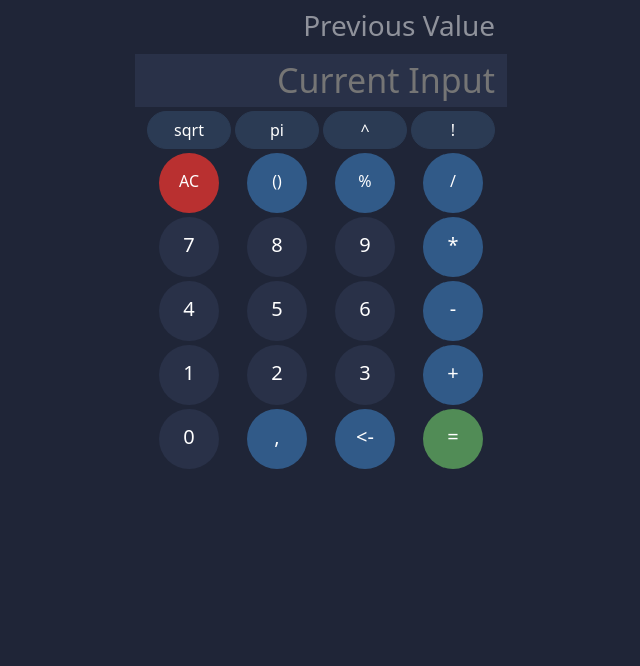
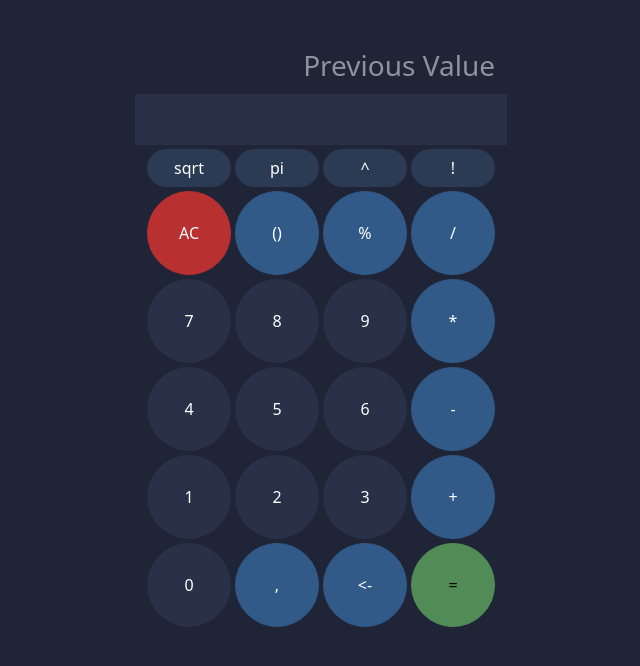
Before and after one commit to Saibaken/react-calculator, a React (Create React App) app: page / in a window 1280 px wide. Shown: the top 666 px of the page, without its empty margins (319-959 px from the left). Built offline with nearby package versions, Linux system fonts and the light colour scheme.

Commit message:
feat: :sparkles: Changed CSS for buttons; Added basic functionality

```diff
--- a/package.json
+++ b/package.json
@@ -7,6 +7,7 @@
     "@testing-library/react": "^13.1.1",
     "@testing-library/user-event": "^13.5.0",
     "bootstrap": "^5.1.3",
+    "mathjs": "^10.5.0",
     "react": "^18.0.0",
     "react-bootstrap": "^2.2.3",
     "react-dom": "^18.0.0",
--- a/src/App.js
+++ b/src/App.js
@@ -1,55 +1,107 @@
 import "./App.scss";
-import React from "react";
+import React, { useState } from "react";
+import { evaluate } from "mathjs";
 
 export default function App() {
+  const [currentInput, setCurrentInput] = useState("");
+
+  const addToInput = (symbol) => {
+    console.log("🚀 ~ file: App.js ~ line 9 ~ addToInput ~ symbol", symbol)
+    setCurrentInput(prevState => prevState + symbol);
+  };
+
+  const removeClick = () => {
+    setCurrentInput((prevState) => prevState.slice(0, -1));
+  };
+
+  const allClearClick = () => {
+    setCurrentInput("");
+  };
+
+  const submitHandler = (e) => {
+    e.preventDefault();
+    const answer = evaluate(currentInput);
+    setCurrentInput(answer.toString());
+  };
+
+  const precentClick = () => {};
+
+  const bracketClick = () => {};
+
+  const handleKeyboard = (e) => {
+    switch (e.key) {
+      case "Enter":
+        submitHandler(e);
+        break;
+      case "0":
+      case "1":
+      case "2":
+      case "3":
+      case "4":
+      case "5":
+      case "6":
+      case "7":
+      case "8":
+      case "9":
+      case "+":
+      case "-":
+      case "*":
+      case "/":
+        addToInput(e.key);
+        break;
+      default:
+        break;
+    }
+  }
+
   return (
-    <form>
+    <form onSubmit={(e) => submitHandler(e)} onKeyDown={(e) => handleKeyboard(e)}>
       <div className="container d-flex flex-column justify-content-center align-items-center">
       <div className="row flex-column col-12 col-md-8 col-lg-4">
-        <div className="col faded-text my-1 text-end">Previous Value</div>
-        <input className="col border-0 main-text my-1 text-end w-100" type="text" placeholder="Current Input" />
+        <div className="col previous-value my-1 text-end">Previous Value</div>
+        <div className="col border-0 current-input my-1 text-end w-100">&nbsp;{currentInput}</div>
       </div>
       <div className="row gap-1 d-flex col-12 col-md-8 col-lg-4 justify-content-center">
           <div className="row gap-1 d-flex flex-row justify-content-center">
-            <button className="btn btn-x-operations rounded-pill col">sqrt</button>
-            <button className="btn btn-x-operations rounded-pill col">pi</button>
-            <button className="btn btn-x-operations rounded-pill col">^</button>
-            <button className="btn btn-x-operations rounded-pill col">!</button>
+            <button className="btn btn-x-operations rounded-pill col" type="button">sqrt</button>
+            <button className="btn btn-x-operations rounded-pill col" type="button">pi</button>
+            <button className="btn btn-x-operations rounded-pill col" type="button">^</button>
+            <button className="btn btn-x-operations rounded-pill col" type="button">!</button>
           </div>
 
           <div className="row gap-1 d-flex flex-row justify-content-around">
-            <button className="btn btn-ac         col round-button">AC</button>
-            <button className="btn btn-operations col round-button">()</button>
-            <button className="btn btn-operations col round-button">%</button>
-            <button className="btn btn-operations col round-button">/</button>
+            <button className="btn btn-ac         col rounded-circle" type="button" onClick={allClearClick}>AC</button>
+            <button className="btn btn-operations col rounded-circle" type="button" onClick={bracketClick}>()</button>
+            <button className="btn btn-operations col rounded-circle" type="button" onClick={precentClick}>%</button>
+            <button className="btn btn-operations col rounded-circle" type="button" onClick={() => addToInput("/")}>/</button>
           </div>
 
           <div className="row gap-1 d-flex flex-row  justify-content-around">
-            <button className="btn btn-numbers btn-lg col round-button">7</button>
-            <button className="btn btn-numbers btn-lg col round-button">8</button>
-            <button className="btn btn-numbers btn-lg col round-button">9</button>
-            <button className="btn btn-operations btn-lg col round-button">*</button>
+            <button className="btn btn-numbers col rounded-circle" type="button" onClick={() => addToInput("7")}>7</button>
+            <button className="btn btn-numbers col rounded-circle" type="button" onClick={() => addToInput("8")}>8</button>
+            <button className="btn btn-numbers col rounded-circle" type="button" onClick={() => addToInput("9")}>9</button>
+            <button className="btn btn-operations col rounded-circle" type="button" onClick={() => addToInput("*")}>*</button>
           </div>
 
           <div className="row gap-1 d-flex flex-row  justify-content-around">
-            <button className="btn btn-numbers btn-lg col round-button">4</button>
-            <button className="btn btn-numbers btn-lg col round-button">5</button>
-            <button className="btn btn-numbers btn-lg col round-button">6</button>
-            <button className="btn btn-operations btn-lg col round-button">-</button>
+            <button className="btn btn-numbers col rounded-circle" type="button" onClick={() => addToInput("4")}>4</button>
+            <button className="btn btn-numbers col rounded-circle" type="button" onClick={() => addToInput("5")}>5</button>
+            <button className="btn btn-numbers col rounded-circle" type="button" onClick={() => addToInput("6")}>6</button>
+            <button className="btn btn-operations col rounded-circle" type="button" onClick={() => addToInput("-")}>-</button>
           </div>
 
           <div className="row gap-1 d-flex flex-row  justify-content-around">
-            <button className="btn btn-numbers btn-lg col round-button">1</button>
-            <button className="btn btn-numbers btn-lg col round-button">2</button>
-            <button className="btn btn-numbers btn-lg col round-button">3</button>
-            <button className="btn btn-operations btn-lg col round-button">+</button>
+            <button className="btn btn-numbers col rounded-circle" type="button" onClick={() => addToInput("1")}>1</button>
+            <button className="btn btn-numbers col rounded-circle" type="button" onClick={() => addToInput("2")}>2</button>
+            <button className="btn btn-numbers col rounded-circle" type="button" onClick={() => addToInput("3")}>3</button>
+            <button className="btn btn-operations col rounded-circle" type="button" onClick={() => addToInput("+")}>+</button>
           </div>
 
           <div className="row gap-1 d-flex flex-row  justify-content-around">
-            <button className="btn btn-numbers btn-lg col round-button">0</button>
-            <button className="btn btn-operations btn-lg col round-button">,</button>
-            <button className="btn btn-operations btn-lg col round-button">&lt;-</button>
-            <button className="btn btn-equals btn-lg col round-button">=</button>
+            <button className="btn btn-numbers col rounded-circle" type="button" onClick={() => addToInput("0")}>0</button>
+            <button className="btn btn-operations col rounded-circle" type="button" onClick={() => addToInput(".")}>,</button>
+            <button className="btn btn-operations col rounded-circle" type="button" onClick={removeClick}>&lt;-</button>
+            <button className="btn btn-equals col rounded-circle" type="submit">=</button>
           </div>
       </div>
       </div>
--- a/src/App.scss
+++ b/src/App.scss
@@ -1,9 +1,23 @@
 $font-stack: Roboto;
 
-html,
-form {
+html {
   background-color: rgb(31, 37, 55);
 }
+
+form {
+  margin-top: 5vh;
+  background-color: rgb(31, 37, 55);
+}
+
+body {
+  margin: 0;
+  font-family: -apple-system, BlinkMacSystemFont, 'Segoe UI', 'Roboto', 'Oxygen',
+    'Ubuntu', 'Cantarell', 'Fira Sans', 'Droid Sans', 'Helvetica Neue',
+    sans-serif;
+  -webkit-font-smoothing: antialiased;
+  -moz-osx-font-smoothing: grayscale;
+}
+
 
 button.round-button {
   min-width: 30px;
@@ -26,20 +40,23 @@ button.round-button:before {
   padding-top: 100%;
 }
 
-div.faded-text {
+
+div.previous-value {
   color: rgba(255, 255, 255, 0.5);
   font-size: 28px;
   float: right;
+  overflow-x: scroll;
 }
 
-input.main-text {
+div.current-input {
   color: white;
   background-color: #293148;
   font-size: 34px;
+  overflow-x: scroll;
 }
 
-input.main-text:focus {
-  outline: none;
+button.rounded-circle {
+  aspect-ratio: 1 / 1;
 }
 
 
```
Also changed, not shown: 1 other file (tests, documents, lock files or other folders).
